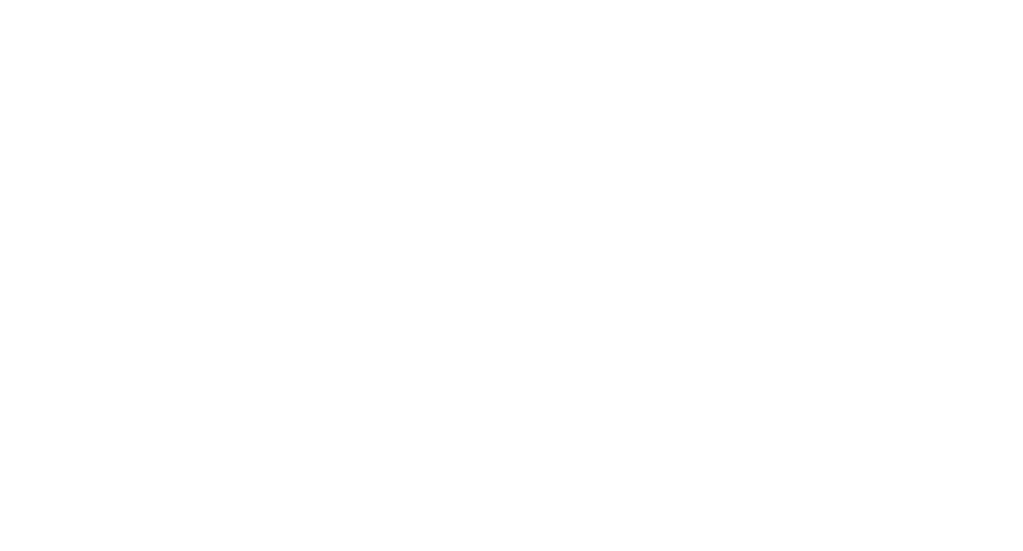
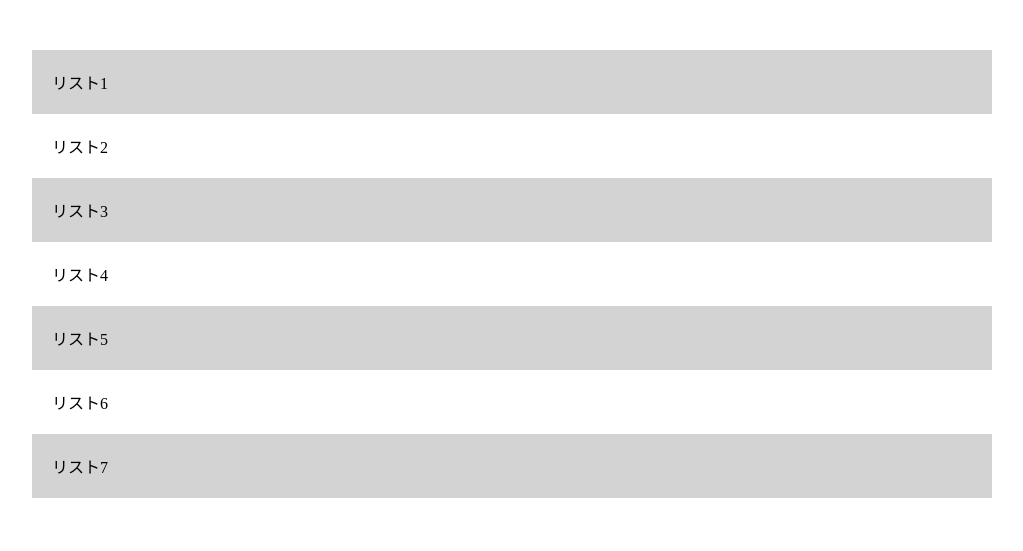
Before and after one commit to fujii-kazuki/DWC-chapter8-exercise, a plain HTML site: page index.html in a window 1280 px wide. Shown: the whole page, without its empty margins (128-1151 px from the left). Drawn offline with Linux system fonts and the light colour scheme.

Commit message:
[Update] メイン部分にリストを追加

```diff
--- a/index.html
+++ b/index.html
@@ -6,5 +6,16 @@
     <title>DWCコンテンツ 【HTML・CSSの基本書式を学ぼう】8章 演習問題</title>
   </head>
   <body>
+    <main class="main">
+      <ul class="list">
+        <li class="list-item">リスト1</li>
+        <li class="list-item">リスト2</li>
+        <li class="list-item">リスト3</li>
+        <li class="list-item">リスト4</li>
+        <li class="list-item">リスト5</li>
+        <li class="list-item">リスト6</li>
+        <li class="list-item">リスト7</li>
+      </ul>
+    </main>
   </body>
 </html>
--- a/style.css
+++ b/style.css
@@ -4,3 +4,21 @@
   padding: 0;
   box-sizing: border-box;
 }
+
+.main {
+  width: 960px;
+  margin: 0 auto;
+  padding: 50px 0;
+}
+
+.list {
+  list-style: none;
+}
+
+.list-item {
+  padding: 20px;
+}
+
+.list-item:nth-child(odd) {
+  background-color: lightgray;
+}
```
